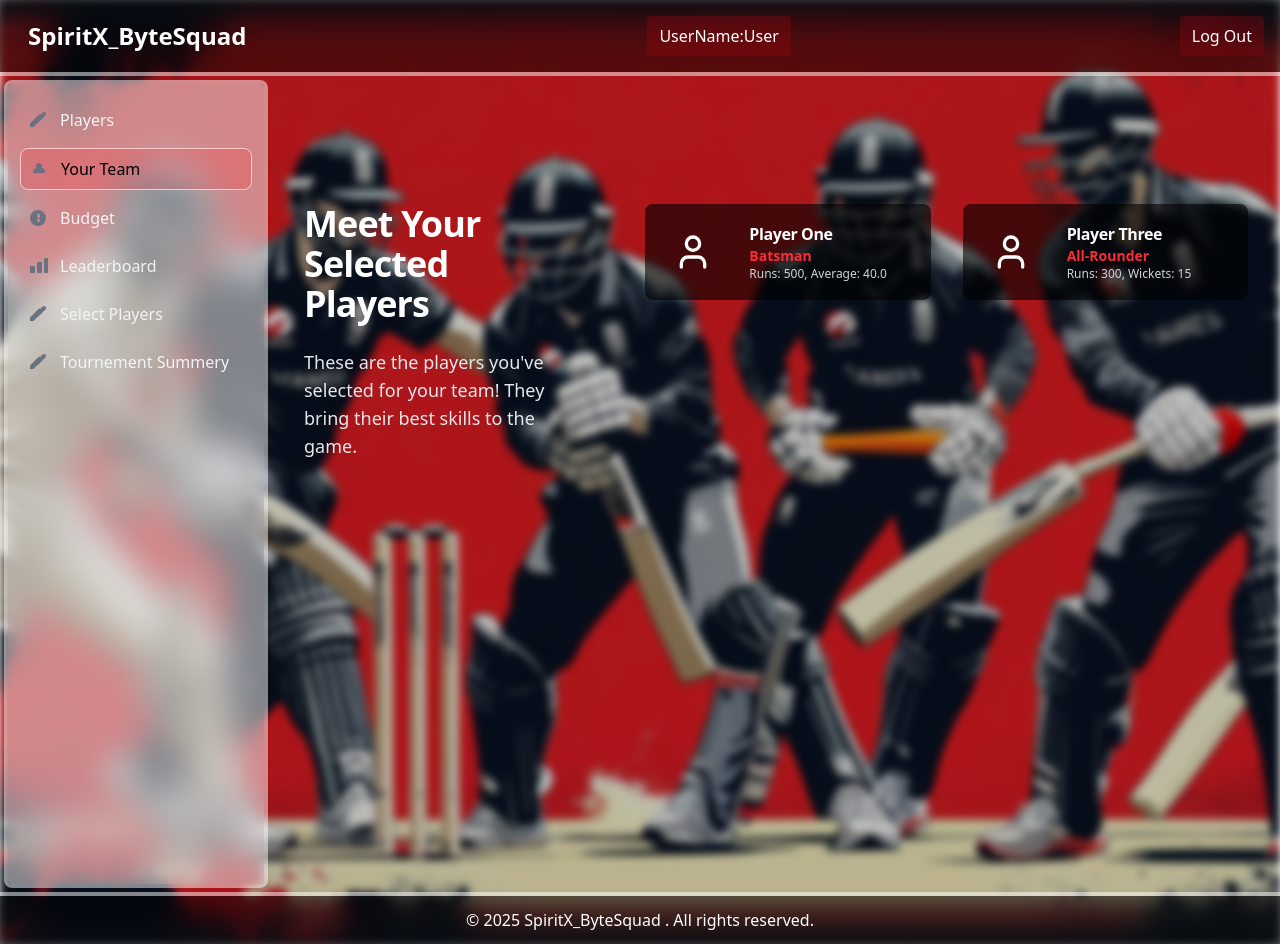
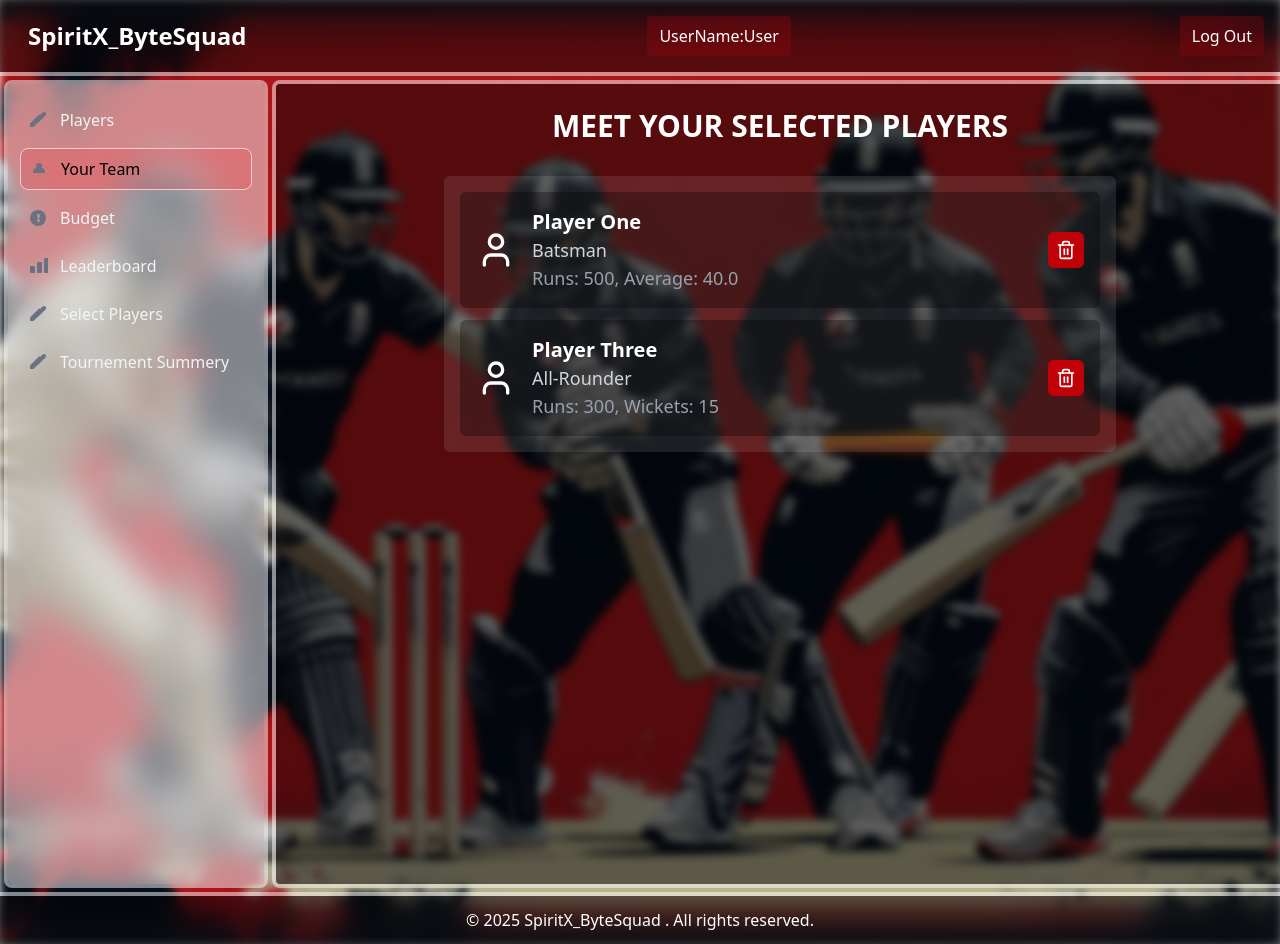
Before and after one commit to MoraByteSquad/SpiritX_ByteSquad_02, a React (Vite) app in the folder frontend/: page /team in a window 1280 px wide. Built offline with nearby package versions, Linux system fonts and the light colour scheme.

Commit message:
changed pages styles

```diff
--- a/frontend/src/pages/leaderBoard.jsx
+++ b/frontend/src/pages/leaderBoard.jsx
@@ -47,14 +47,15 @@ function LeaderBoard() {
           ))}
 
           {
-          (rank > 10)?(
+            (userRank > 50) ? ( // Changed "rank" to "userRank"
               <tr className="bg-white/10 border-b border-green-500">
                 <td className="p-2">{userRank}</td>
                 <td className="p-2">{user}</td>
-              <td className="p-2">{user.points}</td>
+                <td className="p-2">N/A</td> {/* Replace user.points to avoid errors if user is not in leaderboard */}
               </tr>
-          ):null
+            ) : null
           }
+
 
 
           <tr className="bg-white/10 border-b border-gray-700">
--- a/frontend/src/pages/team.jsx
+++ b/frontend/src/pages/team.jsx
@@ -1,70 +1,43 @@
 import React, { useState } from 'react';
-import { User } from 'lucide-react';
+import { User, Trash2 } from 'lucide-react';
 
-const players = [
-  {
-    id: 1,
-    name: 'Player One',
-    role: 'Batsman',
-    stats: 'Runs: 500, Average: 40.0',
-    selected: true,
-  },
-  {
-    id: 2,
-    name: 'Player Two',
-    role: 'Bowler',
-    stats: 'Wickets: 20, Economy: 5.0',
-    selected: false,
-  },
-  {
-    id: 3,
-    name: 'Player Three',
-    role: 'All-Rounder',
-    stats: 'Runs: 300, Wickets: 15',
-    selected: true,
-  },
-  {
-    id: 4,
-    name: 'Player Four',
-    role: 'Wicketkeeper',
-    stats: 'Catches: 50, Stumpings: 10',
-    selected: false,
-  },
+const initialPlayers = [
+  { id: 1, name: 'Player One', role: 'Batsman', stats: 'Runs: 500, Average: 40.0', selected: true },
+  { id: 2, name: 'Player Two', role: 'Bowler', stats: 'Wickets: 20, Economy: 5.0', selected: false },
+  { id: 3, name: 'Player Three', role: 'All-Rounder', stats: 'Runs: 300, Wickets: 15', selected: true },
+  { id: 4, name: 'Player Four', role: 'Wicketkeeper', stats: 'Catches: 50, Stumpings: 10', selected: false },
 ];
 
 export default function TeamPage() {
-  // Filter out only the selected players
+  const [players, setPlayers] = useState(initialPlayers);
+
+  const deletePlayer = (id) => {
+    setPlayers(players.filter(player => player.id !== id));
+  };
+
   const selectedPlayers = players.filter(player => player.selected);
 
   return (
-    <div className="bg-gradient-to-r from-maroon-600 py-24 sm:py-32">
-      <div className="mx-auto grid max-w-7xl gap-20 px-6 lg:px-8 xl:grid-cols-3">
-        <div className="max-w-xl">
-          <h2 className="text-3xl font-semibold tracking-tight text-white sm:text-4xl">
-            Meet Your Selected Players
-          </h2>
-          <p className="mt-6 text-lg text-gray-200">
-            These are the players you've selected for your team! They bring their best skills to the game.
-          </p>
-        </div>
-        {/* Display selected players or "No Player Added" message */}
+    <div className="bg-black/50 text-white p-3 my-2 ml-1 mr-2 ring-4 ring-white/50 rounded-sm min-h-screen flex flex-col items-center w-full">
+      <h1 className='text-3xl font-bold m-3 mb-8 text-center uppercase'>Meet Your Selected Players</h1>
+
+      <div className="w-full max-w-2xl bg-white/10 rounded-md p-4 space-y-3">
         {selectedPlayers.length > 0 ? (
-          <ul role="list" className="grid gap-x-8 gap-y-12 sm:grid-cols-2 sm:gap-y-16 xl:col-span-2">
-            {selectedPlayers.map((player) => (
-              <li key={player.id}>
-                <div className="flex items-center gap-x-6 p-4 bg-black/60 rounded-lg hover:bg-black/80 transition-all">
-                  <div className="w-16 h-16 bg-maroon-500 rounded-full flex justify-center items-center">
-                    <User className="w-10 h-10 text-white" />
-                  </div>
-                  <div>
-                    <h3 className="text-base font-semibold tracking-tight text-white">{player.name}</h3>
-                    <p className="text-sm font-semibold text-red-500">{player.role}</p>
-                    <p className="text-xs text-gray-300">{player.stats}</p>
-                  </div>
+          selectedPlayers.map(player => (
+            <div key={player.id} className="flex justify-between items-center p-4 rounded-md text-lg transition-all bg-black/30 hover:bg-red-600">
+              <div className="flex items-center space-x-4">
+                <User className="w-10 h-10 text-white" />
+                <div>
+                  <h2 className="text-xl font-bold">{player.name}</h2>
+                  <p className="text-gray-300">{player.role}</p>
+                  <p className="text-gray-400">{player.stats}</p>
                 </div>
-              </li>
-            ))}
-          </ul>
+              </div>
+              <button onClick={() => deletePlayer(player.id)} className="bg-red-700 hover:bg-red-800 text-white p-2 rounded-md transition-all">
+                <Trash2 className="w-5 h-5" />
+              </button>
+            </div>
+          ))
         ) : (
           <p className="text-center text-lg text-gray-200">No Player Added</p>
         )}
```
Lines whose indentation alone changed are shown as unchanged.
